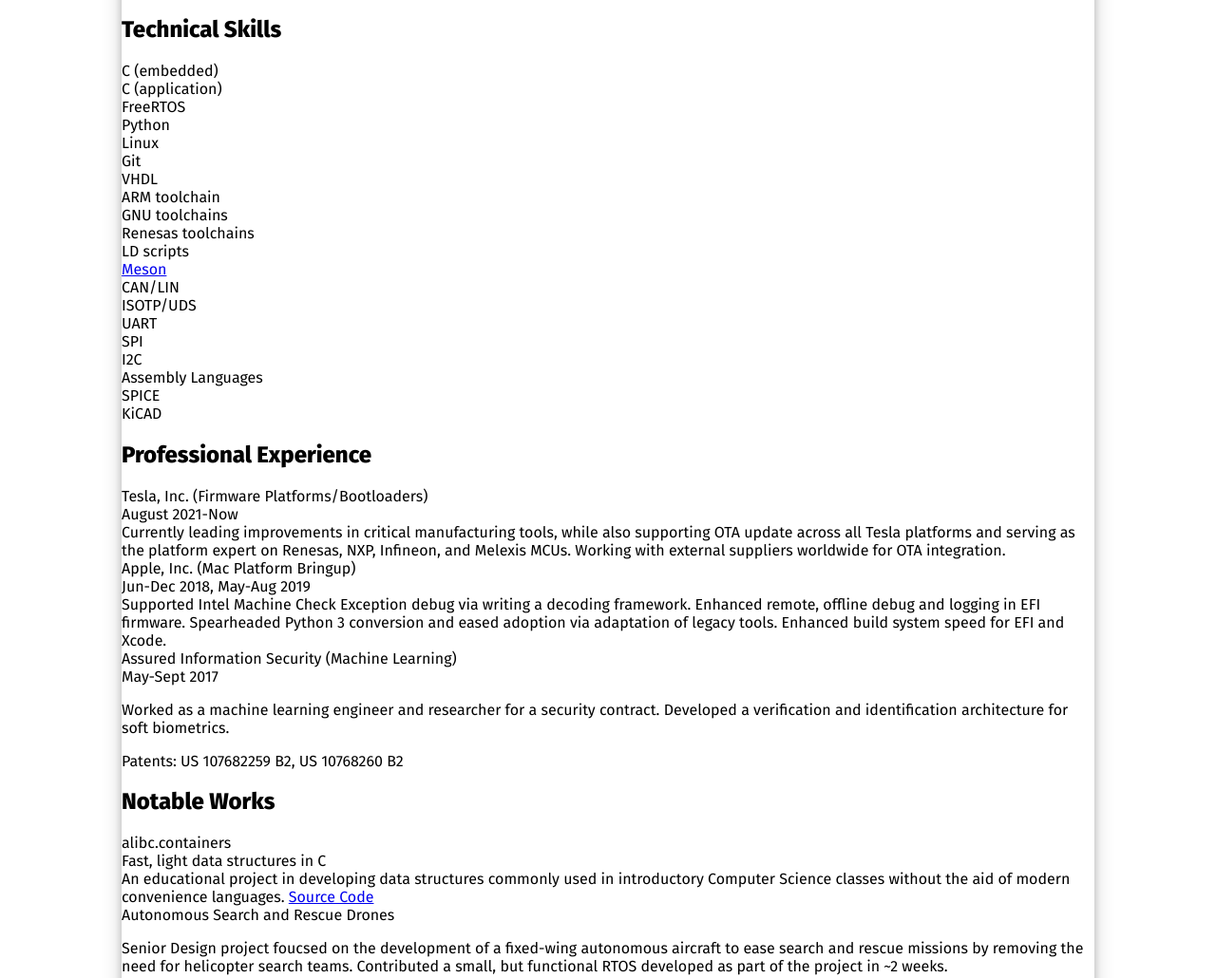
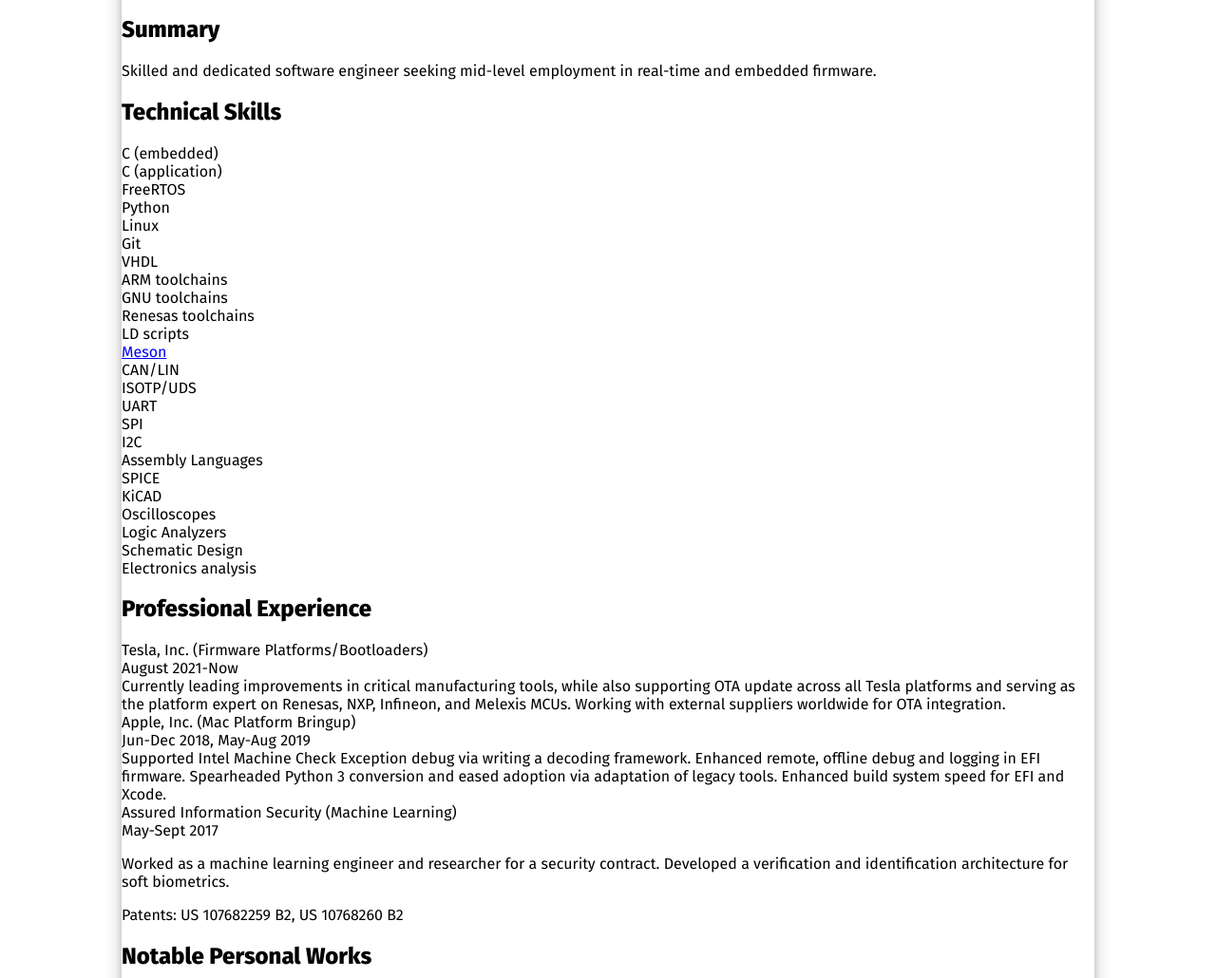
Before and after one commit to PyroAVR/resume, a website: page src/index.html in a window 1280 px wide. Shown: the part 1319-2349 px from the top of the page at 95% size. Drawn offline with Linux system fonts and the light colour scheme.

Commit message:
Add objective/summary, education detail

```diff
--- a/src/index.html
+++ b/src/index.html
@@ -15,12 +15,12 @@
         <div class='a4page'>
             <div class="flex flex-row place-content-between mx-1 px-1 flex-grow mx-1 px-1">
                 <h1><span class="self-center ml-2 text-3xl font-medium">Andrew</span> <span class="text-3xl font-semibold">Meyer</b></h1>
-                <h3 class="self-center mr-2 text-base font-base">Computer Engineer</h3>
+                <h3 class="self-center mr-2 text-xl font-base">Senior Embedded Software Engineer</h3>
             </div>
             <div class="w-full flex flex-row flex-wrap content-center py-1 my-1 mx-0 px-0 bg-gradient-to-r from-gray-800 to-gray-600 text-gray-100">
                 <div class="flex flex-row mx-1 px-1 flex-grow mx-1 px-1">
                     <img class="mr-2 place-self-center" src="https://icongr.am/simple/telegram.svg?size=32&color=ffffff&colored=false"/>
-                    <a class="text-gray-100 place-self-center" href="mailto:ahm7197@rit.edu">ahm7197@rit.edu</a>
+                    <a class="text-gray-100 place-self-center" href="mailto:itechahm@me.com">itechahm@me.com</a>
                 </div>
                 <div class="flex flex-row flex-grow mx-1 px-1">
                     <img class="mr-2 place-self-center" src="https://icongr.am/simple/linkedin.svg?size=32&color=ffffff&colored=false"/>
@@ -36,6 +36,11 @@
                 </div>
             </div>
             <div class="page-content mr-2">
+                <h2 class="ml-2 text-xl font-light">Summary</h2>
+                <div class="ml-2 w-full text-xl flex flex-row flex-wrap flex-auto">
+                  <p>Skilled and dedicated software engineer seeking mid-level
+                  employment in real-time and embedded firmware.</p>
+                </div>
                 <h2 class="ml-2 text-xl font-light">Technical Skills</h2>
                 <div class="ml-2 w-full flex flex-row flex-wrap flex-auto">
                     <div class="skill">C (embedded)</div>
@@ -45,7 +50,7 @@
                     <div class="skill">Linux</div>
                     <div class="skill">Git</div>
                     <div class="skill">VHDL</div>
-                    <div class="skill">ARM toolchain</div>
+                    <div class="skill">ARM toolchains</div>
                     <div class="skill">GNU toolchains</div>
                     <div class="skill">Renesas toolchains</div>
                     <div class="skill">LD scripts</div>
@@ -58,6 +63,10 @@
                     <div class="skill">Assembly Languages</div>
                     <div class="skill">SPICE</div>
                     <div class="skill">KiCAD</div>
+                    <div class="skill">Oscilloscopes</div>
+                    <div class="skill">Logic Analyzers</div>
+                    <div class="skill">Schematic Design</div>
+                    <div class="skill">Electronics analysis</div>
                     <!--<div class="skill">Bash/Shell</div>-->
                     <!--<div class="skill font-mono">Linux epoll</div>-->
                     <!--<div class="skill">PyTorch</div>-->
@@ -145,7 +154,7 @@
                         </div>
                     </div>
                 </section>
-                <h2 class="ml-2 text-xl font-light">Notable Works</h2>
+                <h2 class="ml-2 text-xl font-light">Notable Personal Works</h2>
                 <section class="ml-2 w-full grid grid-flow-row grid-cols-1 md:grid-cols-2 lg:grid-cols-auto justify-items-center items-stretch gap-x-1">
                     <div class="pill">
                         <div class="pill-hdr">
@@ -209,6 +218,7 @@
                             <p>
                                 Rochester Institute of Technology, Thesis in Adversarial Robustness
                             </p>
+                            Additional coursework in digital design for FPGAs and ASICs in VHDL, as well as real-time and embedded development in C.
                             <!--<p>
                                 Thesis Topic: Adversarial Robustness &amp
                                 Generalization in Image Classification with Deep
```
